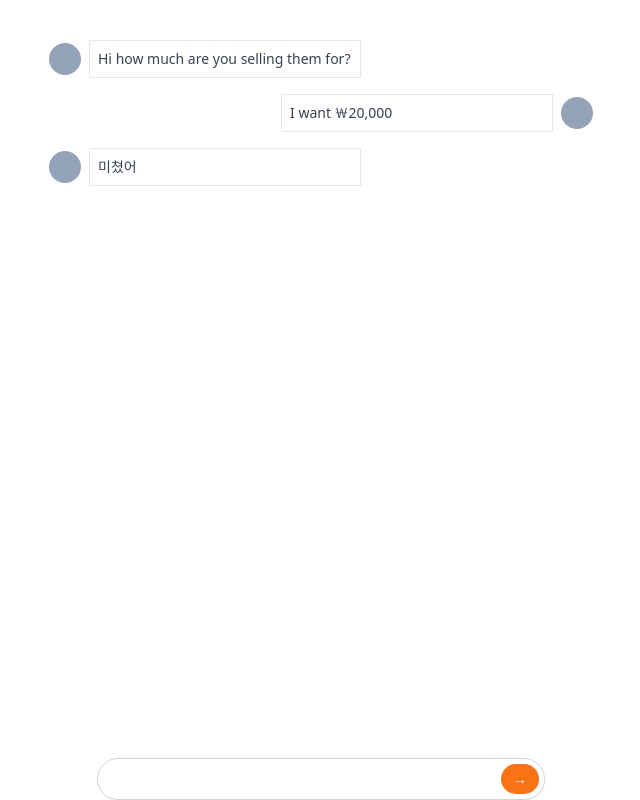
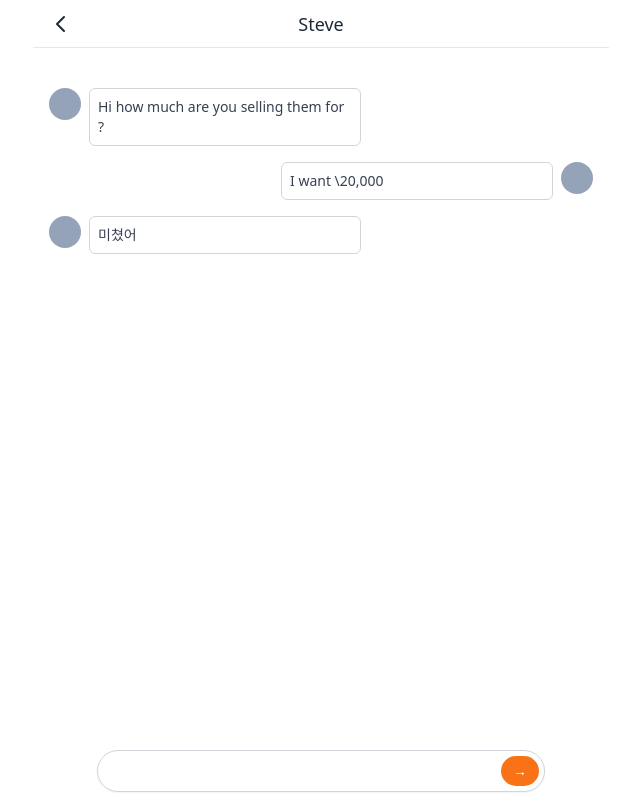
Before and after one commit to ricepotato/carrot-market, a Next.js app: page /chats/1 in a window 1280 px wide. Shown: the whole page, without its empty margins (319-959 px from the left). Built offline with nearby package versions, Linux system fonts and the light colour scheme.

Commit message:
feat: chat detail

```diff
--- a/components/message.tsx
+++ b/components/message.tsx
@@ -15,7 +15,7 @@ export default function Message({
     <div
       className={cls(
         "flex  items-start",
-        reversed ? "flex-row-reverse space-x-reverse" : "space-x-2"
+        reversed ? "flex-row-reverse space-x-reverse space-x-2" : "space-x-2"
       )}
     >
       <div className="w-8 h-8 rounded-full bg-slate-400" />
--- a/pages/chats/[id].tsx
+++ b/pages/chats/[id].tsx
@@ -1,40 +1,29 @@
 import type { NextPage } from "next";
+import Layout from "../../components/layout";
+import Message from "../../components/message";
 
 const ChatDetail: NextPage = () => {
   return (
+    <Layout canGoBack title="Steve">
       <div className="py-10 px-4 space-y-4">
-      <div className="flex items-center space-x-2 ">
-        <div className="w-8 h-8 rounded-full bg-slate-400" />
-        <div className="w-1/2 text-sm text-gray-700 p-2 border rouned-md">
-          <p>Hi how much are you selling them for?</p>
-        </div>
-      </div>
-      <div className="flex flex-row-reverse items-center space-x-2 space-x-reverse">
-        <div className="w-8 h-8 rounded-full bg-slate-400" />
-        <div className="w-1/2 text-sm text-gray-700 p-2 border rouned-md">
-          <p>I want ￦20,000</p>
-        </div>
-      </div>
-      <div className="flex items-center space-x-2 ">
-        <div className="w-8 h-8 rounded-full bg-slate-400" />
-        <div className="w-1/2 text-sm text-gray-700 p-2 border rouned-md">
-          <p>미쳤어</p>
-        </div>
-      </div>
-      <div className="fixed w-full mx-auto max-w-md bottom-0 inset-x-0">
-        <div className="flex relative items-center">
+        <Message message="Hi how much are you selling them for ?"></Message>
+        <Message message="I want \20,000" reversed></Message>
+        <Message message="미쳤어" />
+        <form className="fixed py-2 bg-white  bottom-0 inset-x-0">
+          <div className="flex relative max-w-md items-center  w-full mx-auto">
             <input
               type="text"
-            className="shadow-sm pr-12 rounded-full w-full border-gray-300 focus:ring-orange-500 focus:outline-none focus:border-orange-500"
+              className="shadow-sm rounded-full w-full border-gray-300 focus:ring-orange-500 focus:outline-none pr-12 focus:border-orange-500"
             />
             <div className="absolute inset-y-0 flex py-1.5 pr-1.5 right-0">
-            <button className="flex items-center focus:ring-2 focus:ring-offset-2 focus:ring-orange-500 bg-orange-500 rounded-full px-3 text-sm text-white cursor-pointer hover:bg-orange-600">
+              <button className="flex focus:ring-2 focus:ring-offset-2 focus:ring-orange-500 items-center bg-orange-500 rounded-full px-3 hover:bg-orange-600 text-sm text-white">
                 &rarr;
               </button>
             </div>
           </div>
+        </form>
       </div>
-    </div>
+    </Layout>
   );
 };
 
```
Lines whose indentation alone changed are shown as unchanged.
